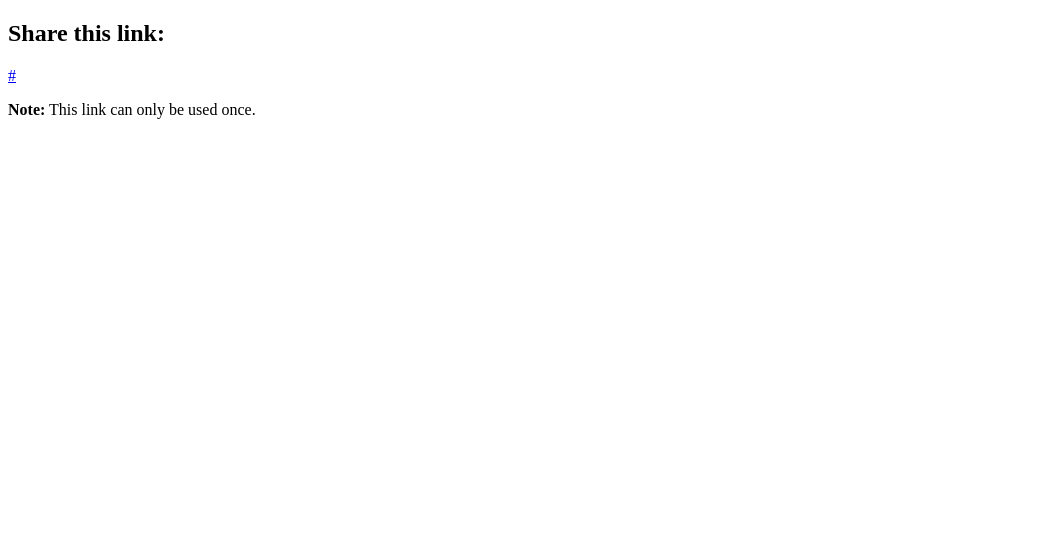
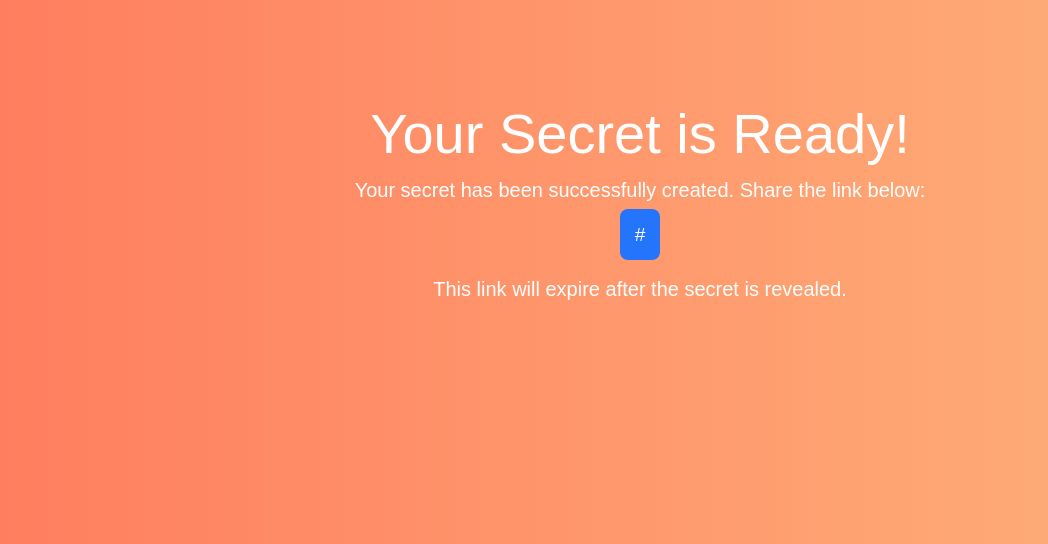
Before and after one commit to rojinashaikh/secure-one-time-share, a Flask app: template templates/share.html in a window 1280 px wide. Shown: the top 544 px of the page, without its empty margins (0-1048 px from the left). Run offline with Flask 3, Linux system fonts and the light colour scheme; the template is opened without the code that fills it: most values are stand-ins (such as "Sample title", 1, 10 or a date in 2020).

Commit message:
Update share.html

```diff
--- a/templates/share.html
+++ b/templates/share.html
@@ -1,11 +1,54 @@
 <!DOCTYPE html>
-<html>
+<html lang="en">
 <head>
-    <title>Secret Link</title>
+    <meta charset="UTF-8">
+    <meta name="viewport" content="width=device-width, initial-scale=1.0">
+    <title>Secret Created</title>
+    <link href="https://cdn.jsdelivr.net/npm/bootstrap@5.3.0-alpha1/dist/css/bootstrap.min.css" rel="stylesheet" integrity="sha384-KyZXEJ6HMR7B1rK9nY8RzA6Y3mdO4amdd06w6zHc4yF1b5mYZmBC9K3aJ5kjJz6Y" crossorigin="anonymous">
+    <style>
+        body {
+            background: linear-gradient(to right, #ff7e5f, #feb47b);
+            color: white;
+            font-family: 'Arial', sans-serif;
+        }
+        .container {
+            max-width: 600px;
+            margin-top: 100px;
+            text-align: center;
+        }
+        .btn-share {
+            background: #4caf50;
+            color: white;
+            border: none;
+            font-size: 1.2em;
+        }
+        .btn-share:hover {
+            background: #45a049;
+        }
+        .secret-link {
+            margin-top: 30px;
+            background-color: #2575fc;
+            padding: 15px;
+            border-radius: 8px;
+            color: white;
+            text-decoration: none;
+            font-size: 1.2em;
+        }
+        .secret-link:hover {
+            background-color: #1e58b4;
+        }
+    </style>
 </head>
 <body>
-    <h2>Share this link:</h2>
-    <p><a href="{{ url }}">{{ url }}</a></p>
-    <p><strong>Note:</strong> This link can only be used once.</p>
+    <div class="container">
+        <h1 class="display-4">Your Secret is Ready!</h1>
+        <p class="lead">Your secret has been successfully created. Share the link below:</p>
+
+        <a href="{{ url }}" class="secret-link" target="_blank">{{ url }}</a>
+        <br><br>
+        <p class="lead">This link will expire after the secret is revealed.</p>
+    </div>
+
+    <script src="https://cdn.jsdelivr.net/npm/bootstrap@5.3.0-alpha1/dist/js/bootstrap.bundle.min.js" integrity="sha384-pzjw8f+ua7Kw1TIq0VfDOfKlrYLRpQ+1l94oI1Z5hHDL+5AyyQb3c/1XkO+V1x7Q" crossorigin="anonymous"></script>
 </body>
 </html>
```
